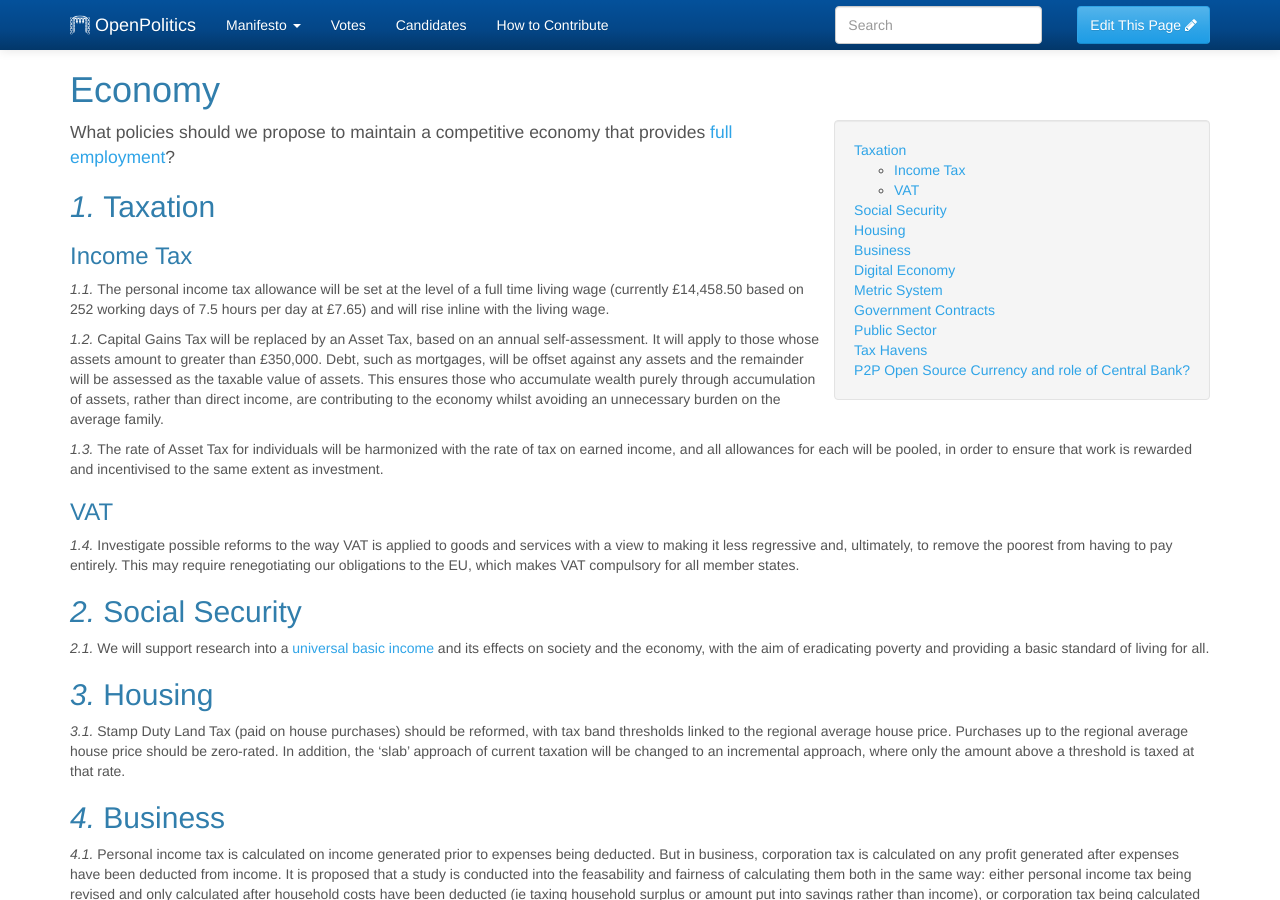
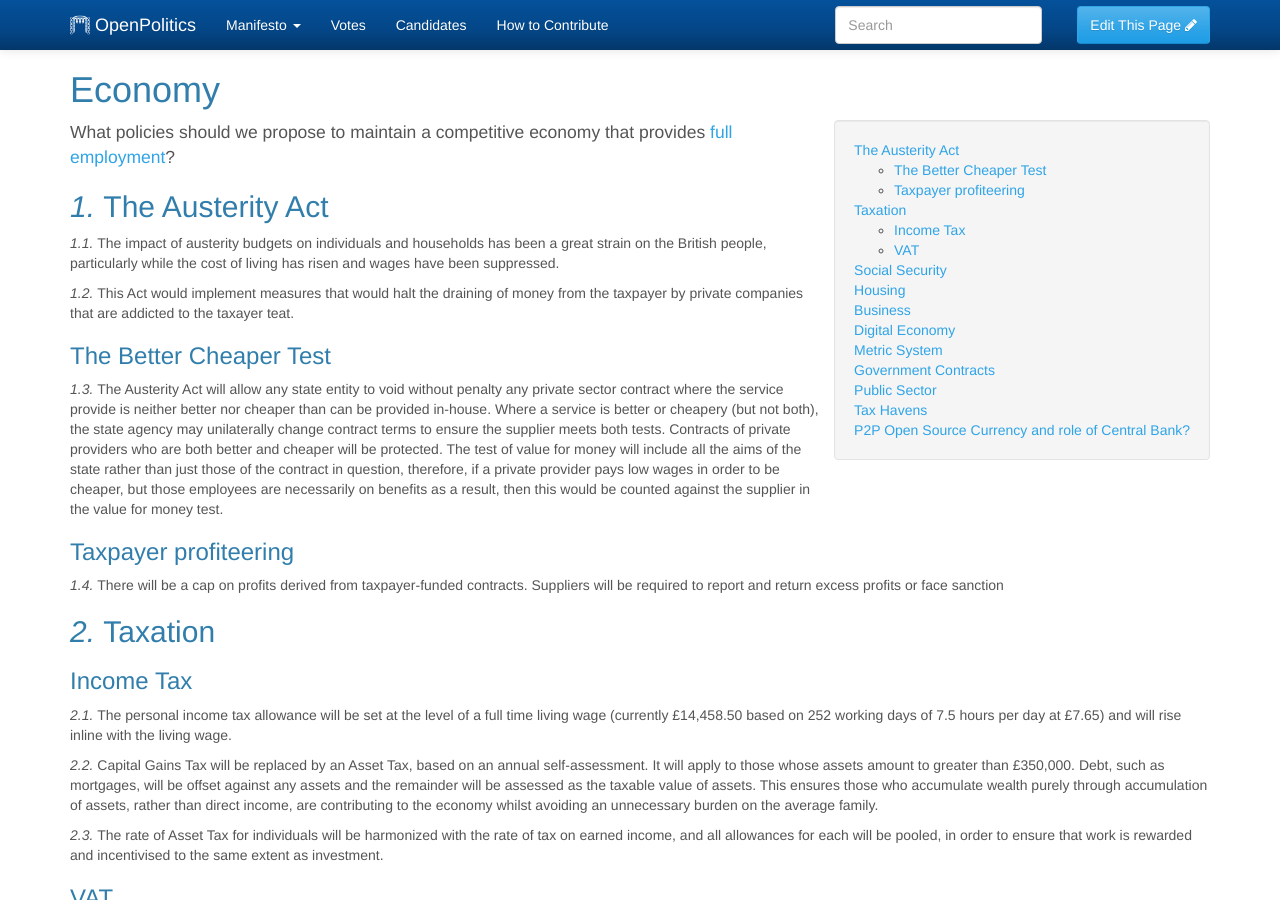
Before and after one commit to openpolitics/manifesto, a Jekyll site: the page built from manifesto/economy.md, in a window 1280 px wide and 900 px high. Built offline with Jekyll 4.4.1, drawn with Linux system fonts in a browser that asks for light colours.

Commit message:
Added "Austerity Act"
There are many companies that have made a lot of money out of the taxpayer in recent years. I have tried to apply the same approach to companies that has been applied to benefit recipients.  Alex

```diff
--- a/manifesto/economy.md
+++ b/manifesto/economy.md
@@ -8,6 +8,21 @@ published: true
 {:toc}
 
 What policies should we propose to maintain a competitive economy that provides [full employment](http://www.princeton.edu/~achaney/tmve/wiki100k/docs/Full_employment.html)?
+
+## The Austerity Act
+
+The impact of austerity budgets on individuals and households has been a great strain on the British people, particularly while the cost of living has risen and wages have been suppressed.
+
+This Act would implement measures that would halt the draining of money from the taxpayer by private companies that are addicted to the taxayer teat.
+
+### The Better Cheaper Test
+
+The Austerity Act will allow any state entity to void without penalty any private sector contract where the service provide is neither better nor cheaper than can be provided in-house. Where a service is better or cheapery (but not both), the state agency may unilaterally change contract terms to ensure the supplier meets both tests. Contracts of private providers who are both better and cheaper will be protected. The test of value for money will include all the aims of the state rather than just those of the contract in question, therefore, if a private provider pays low wages in order to be cheaper, but those employees are necessarily on benefits as a result, then this would be counted against the supplier in the value for money test.
+
+### Taxpayer profiteering
+
+There will be a cap on profits derived from taxpayer-funded contracts. Suppliers will be required to report and return excess profits or face sanction
+
 
 ## Taxation
 
```
